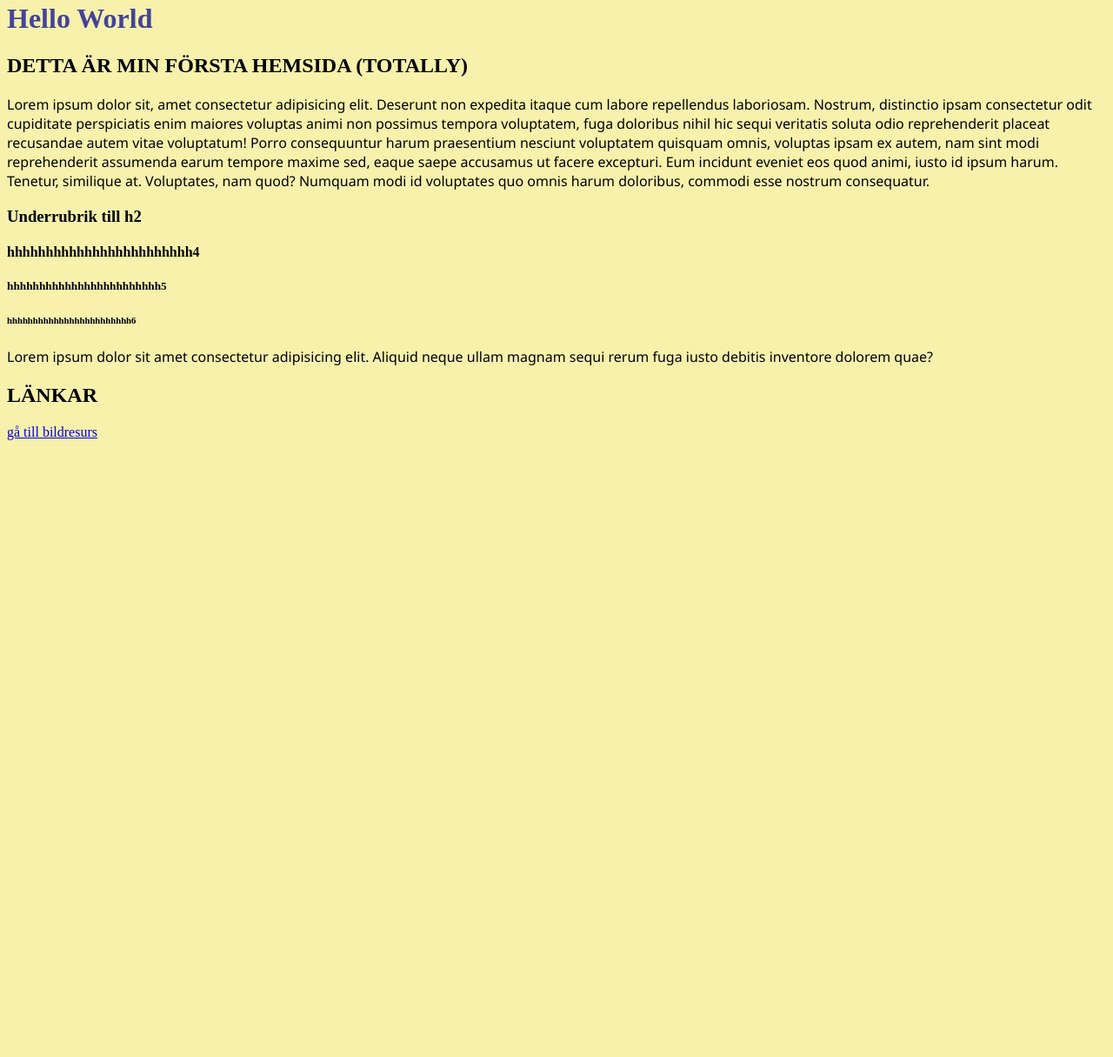
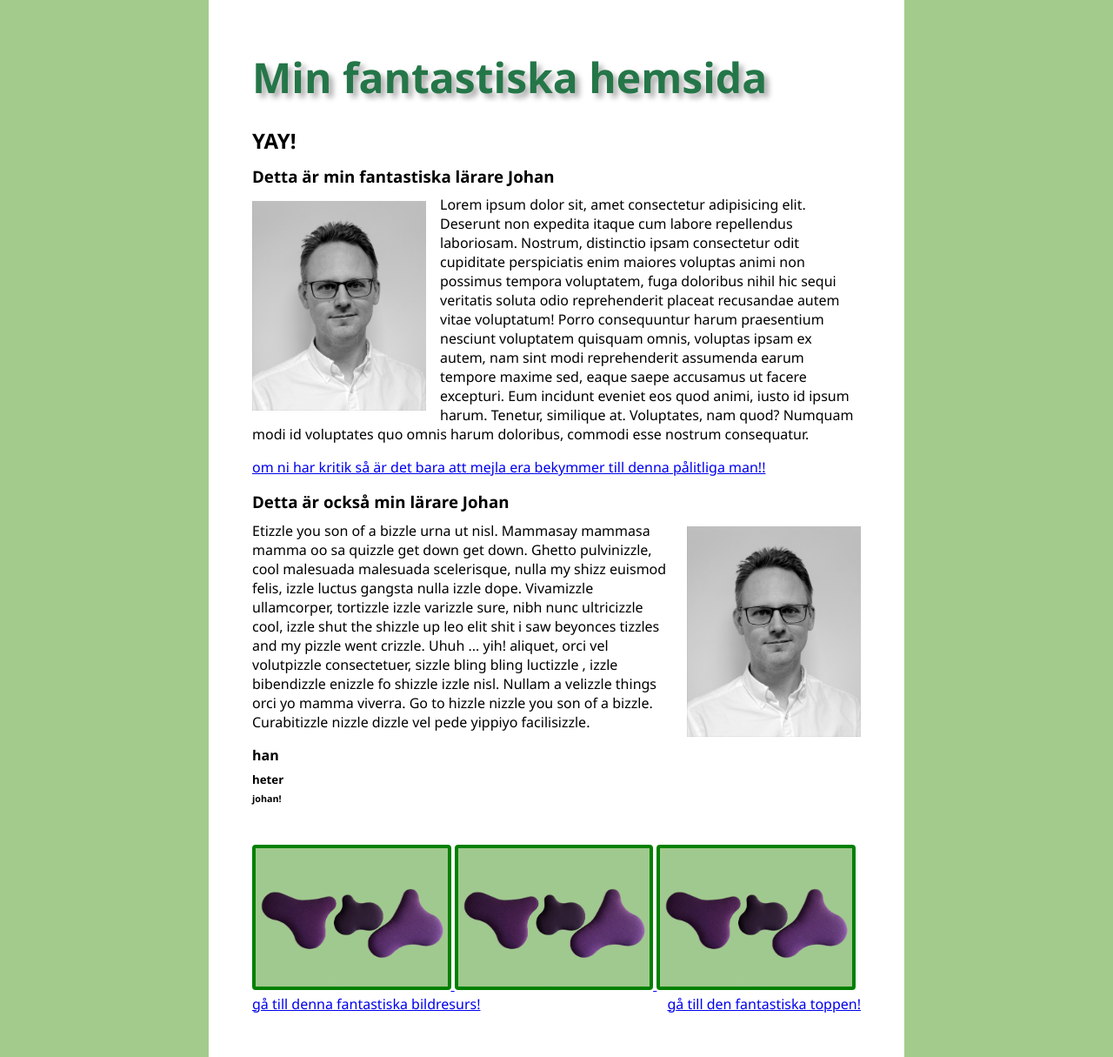
Before and after one commit to jolenafox/Uppgift-1, a plain HTML site: page uppgift1.html in a window 1280 px wide. Shown: the part 18-1233 px from the top of the page at 87% size. Before the commit the page ends 800 px from the top, so only its background shows below. Drawn offline with Linux system fonts and the light colour scheme.

Commit message:
my amazing new website!!! - added css styles to make it look nice - made sure i had everything stated in the requirement list - used links of all formats - fixed formatting of code

```diff
--- a/style.css
+++ b/style.css
@@ -1,16 +1,66 @@
+* {
+    padding: 0;
+    margin: 0;
+}
+
 body {
-    background: rgb(248, 241, 172)
+    background: rgb(163,203,140);
+    font-family: 'Segoe UI', Tahoma, Geneva, Verdana, sans-serif;
+}
+
+h1, h2, h3, h4, h5, h6 {
+    margin: 0.5em 0;
+}
+
+h1 {
+    color: rgb(36, 118, 72);
+    font-size: 48px;
+    width: 700px;
+    text-shadow: 5px 5px 6px rgb(171, 171, 171);
+}
+
+h2 {
+    text-transform: uppercase;
+}
+
+p {
+    margin-bottom: 1em;
+}
+
+#gototop {
+    float: right;
+}
+
+.ntiimage {
+    display: inline-block;
+    width: 220.5px;
+}
+
+div.content {
+    margin: 0 auto;
+    width: 700px;
+    padding: 50px;
+    background-color: white;
+}
+
+.profileimage {
+    float: left;
+    margin: 0.4em 1em 1em 0;
+    width: 200px;
+}
+
+.profileimage2 {
+    float: right;
+    margin: 0.4em 0 1em 1em;
+    width: 200px;
+}
+
+.article {
+    padding-bottom: 40px;
 
 }
 
-p {
-    font-family:'Segoe UI', Tahoma, Geneva, Verdana, sans-serif
-
+a>img {
+    border: 4px solid green;
+    border-radius: 4px;
 }
-
-h1 {
-    color: rgb(67, 67, 155)
-}
-h2 {
-    text-transform: uppercase;
-}
--- a/uppgift1.html
+++ b/uppgift1.html
@@ -1,34 +1,86 @@
 <!DOCTYPE html>
 <html lang="en">
+
 <head>
     <meta charset="UTF-8">
     <meta http-equiv="X-UA-Compatible" content="IE=edge">
     <meta name="viewport" content="width=device-width, initial-scale=1.0">
     <title>Uppgift 1</title>
-    <link rel="stylesheet"
-    href="style.css">
+    <link rel="stylesheet" href="style.css">
 </head>
+
 <body>
-<h1>Hello World</h1>
-<h2>Detta är min första hemsida (totally)</h2>
-<p>Lorem ipsum dolor sit, amet consectetur adipisicing elit. Deserunt non expedita itaque cum labore repellendus laboriosam. Nostrum, distinctio ipsam consectetur odit cupiditate perspiciatis enim maiores voluptas animi non possimus tempora voluptatem, fuga doloribus nihil hic sequi veritatis soluta odio reprehenderit placeat recusandae autem vitae voluptatum! Porro consequuntur harum praesentium nesciunt voluptatem quisquam omnis, voluptas ipsam ex autem, nam sint modi reprehenderit assumenda earum tempore maxime sed, eaque saepe accusamus ut facere excepturi. Eum incidunt eveniet eos quod animi, iusto id ipsum harum. Tenetur, similique at. Voluptates, nam quod? Numquam modi id voluptates quo omnis harum doloribus, commodi esse nostrum consequatur.</p>
-<h3>Underrubrik till h2</h3>
-<h4>hhhhhhhhhhhhhhhhhhhhhhhh4</h4>
-<h5>hhhhhhhhhhhhhhhhhhhhhhhh5</h5>
-<h6>hhhhhhhhhhhhhhhhhhhhhhhh6</h6>
-<p>Lorem ipsum dolor sit amet consectetur adipisicing elit. Aliquid neque ullam magnam sequi rerum fuga iusto debitis inventore dolorem quae?</p>
-<h2>Länkar</h2>
+    <div class="content">
+        <h1>Min fantastiska hemsida</h1>
+        <h2>Yay!</h2>
+        <div class="article">
+            <h3>Detta är min fantastiska lärare Johan</h3>
+            <p> <img class="profileimage" src="img/johan.jpg" alt="Johan Wrangö, fantastisk lärare!!!!!!!" />
+                Lorem ipsum dolor sit, amet consectetur adipisicing elit. Deserunt non expedita itaque cum labore
+                repellendus
+                laboriosam. Nostrum, distinctio ipsam consectetur odit cupiditate perspiciatis enim maiores voluptas
+                animi
+                non possimus tempora voluptatem, fuga doloribus nihil hic sequi veritatis soluta odio reprehenderit
+                placeat
+                recusandae autem vitae voluptatum! Porro consequuntur harum praesentium nesciunt voluptatem quisquam
+                omnis,
+                voluptas ipsam ex autem, nam sint modi reprehenderit assumenda earum tempore maxime sed, eaque saepe
+                accusamus ut facere excepturi. Eum incidunt eveniet eos quod animi, iusto id ipsum harum. Tenetur,
+                similique
+                at. Voluptates, nam quod? Numquam modi id voluptates quo omnis harum doloribus, commodi esse nostrum
+                consequatur.</p>
 
-<div>
-<!--absolut länk-->
-<a href="https://unsplash.com">
-    gå till bildresurs
-</a>
+            <p> <a href="mailto:johan.wrango@ga.ntig.se" title="mejla johan">
+                    om ni har kritik så är det bara att mejla era bekymmer till denna pålitliga man!!
+                </a></p>
 
-<!--relativ länk-->
-<a href="img/ps_ntishapes_grönbakgrund.jpg"> </a>
-</div>
+            <h3>Detta är också min lärare Johan</h3>
 
-<img
+            <p> <img class="profileimage2" src="img/johan.jpg" />
+                Etizzle you son of a bizzle urna ut nisl. Mammasay mammasa mamma oo sa quizzle get down get down. Ghetto
+                pulvinizzle, cool malesuada malesuada scelerisque, nulla my shizz euismod felis, izzle luctus gangsta
+                nulla
+                izzle dope. Vivamizzle ullamcorper, tortizzle izzle varizzle sure, nibh nunc ultricizzle cool, izzle
+                shut
+                the shizzle up leo elit shit i saw beyonces tizzles and my pizzle went crizzle. Uhuh ... yih! aliquet,
+                orci
+                vel volutpizzle consectetuer, sizzle bling bling luctizzle , izzle bibendizzle enizzle fo shizzle izzle
+                nisl. Nullam a velizzle things orci yo mamma viverra. Go to hizzle nizzle you son of a bizzle.
+                Curabitizzle
+                nizzle dizzle vel pede yippiyo facilisizzle.</p>
+
+            <h4>han</h4>
+            <h5>heter</h5>
+            <h6>johan!</h6>
+        </div>
+
+        <div class="gallery">
+
+            <!--relativ länk-->
+            <a id="imagelink" href="img/ntishapes.jpg">
+                <img class="ntiimage" src="img/ntishapes.jpg" alt="fin bild" />
+            </a>
+            <a id="imagelink" href="img/ntishapes.jpg">
+                <img class="ntiimage" src="img/ntishapes.jpg" alt="fin bild" />
+            </a>
+            <a id="imagelink" href="img/ntishapes.jpg">
+                <img class="ntiimage" src="img/ntishapes.jpg" alt="fin bild" />
+            </a>
+
+        </div>
+        <div class="footer">
+
+            <!--absolut länk-->
+            <a target="_blank" href="https://unsplash.com" title="fantastisk hemsida för gratis bilder!">
+                gå till denna fantastiska bildresurs!
+            </a>
+
+            <a id="gototop" target="_top" href="#" title="klättra upp till toppen av sidan som en liten apa">
+                gå till den fantastiska toppen!
+            </a>
+
+        </div>
+    </div>
 </body>
+
 </html>
```
Also changed, not shown: img/johan.jpg (added), img/ntishapes.jpg (added).
